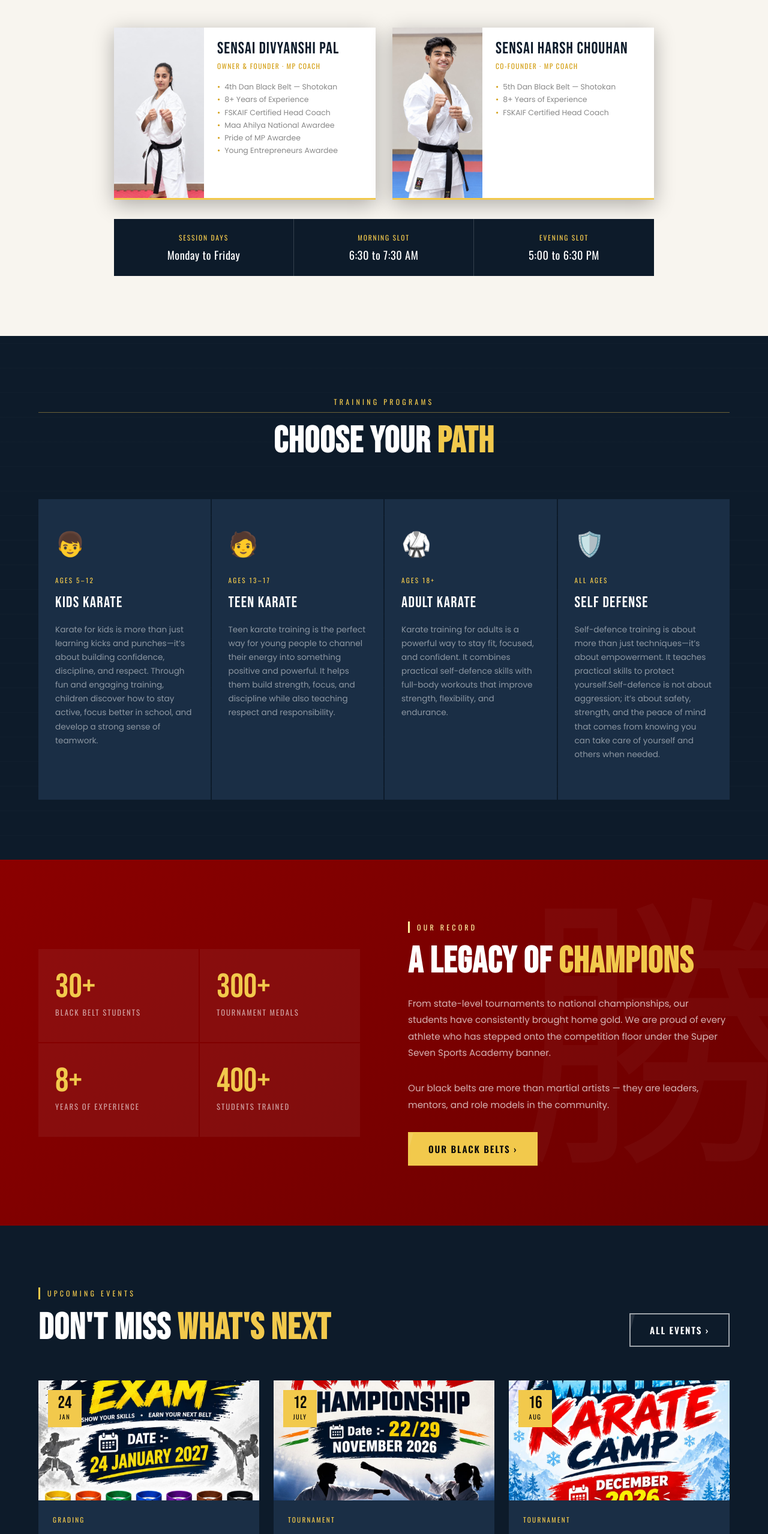
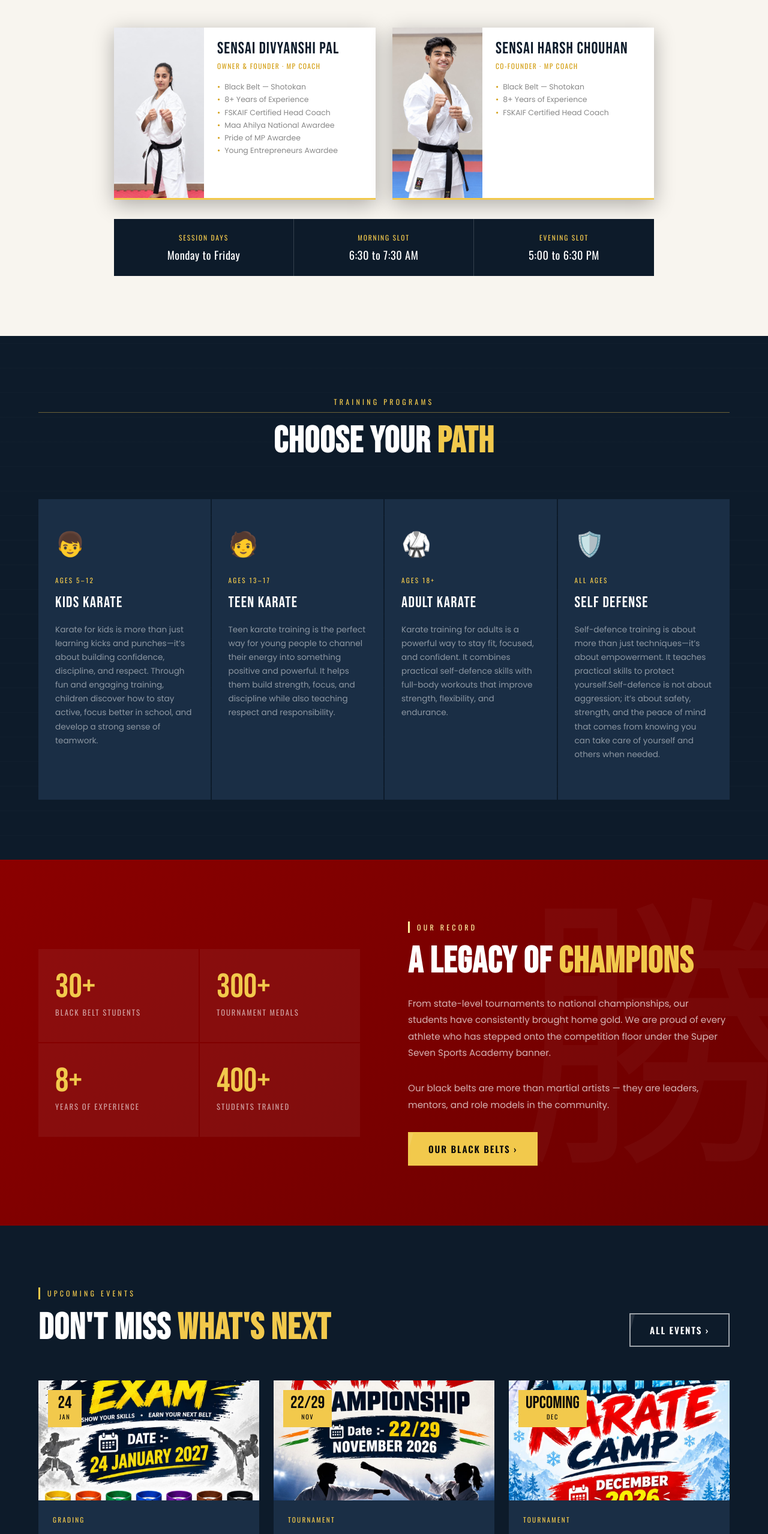
Before and after one commit to 21samarth/SuperSevenKarate, a React (Vite) app in the folder frontend/: page / in a window 1280 px wide. Shown: the part 2220-4777 px from the top of the page at 60% size. Built offline with nearby package versions, Linux system fonts and the light colour scheme.

Commit message:
completed the corrections

```diff
--- a/frontend/src/pages/HomePage.jsx
+++ b/frontend/src/pages/HomePage.jsx
@@ -117,7 +117,7 @@ export function HomePage() {
                 <h3>Sensai Divyanshi Pal</h3>
                 <p className="home-coach-role">Owner &amp; Founder · MP Coach</p>
                 <ul className="home-coach-awards">
-                  <li>4th Dan Black Belt — Shotokan</li>
+                  <li>Black Belt — Shotokan</li>
                   <li>8+ Years of Experience</li>
                   <li>FSKAIF Certified Head Coach</li>
                   <li>Maa Ahilya National Awardee</li>
@@ -132,7 +132,7 @@ export function HomePage() {
                 <h3>Sensai Harsh Chouhan</h3>
                 <p className="home-coach-role">Co-Founder · MP Coach</p>
                 <ul className="home-coach-awards">
-                  <li>5th Dan Black Belt — Shotokan</li>
+                  <li>Black Belt — Shotokan</li>
                   <li>8+ Years of Experience</li>
                   <li>FSKAIF Certified Head Coach</li>
                 </ul>
@@ -248,8 +248,8 @@ export function HomePage() {
               <div className="event-img">
                 <img src="/event1.jpg" alt="District Championship" style={{"width": "100%", "height": "100%", "objectFit": "cover"}} />
                 <div className="event-date-badge">
-                  <div className="event-date-day">12</div>
-                  <div className="event-date-month">July</div>
+                  <div className="event-date-day">22/29</div>
+                  <div className="event-date-month">Nov</div>
                 </div>
               </div>
               <div className="event-body">
@@ -264,8 +264,8 @@ export function HomePage() {
               <div className="event-img">
                 <img src="/event3.jpg" alt="District Championship" style={{"width": "100%", "height": "100%", "objectFit": "cover"}} loading="lazy" />
                 <div className="event-date-badge">
-                  <div className="event-date-day">16</div>
-                  <div className="event-date-month">Aug</div>
+                  <div className="event-date-day">Upcoming</div>
+                  <div className="event-date-month">Dec</div>
                 </div>
               </div>
               <div className="event-body">
```
